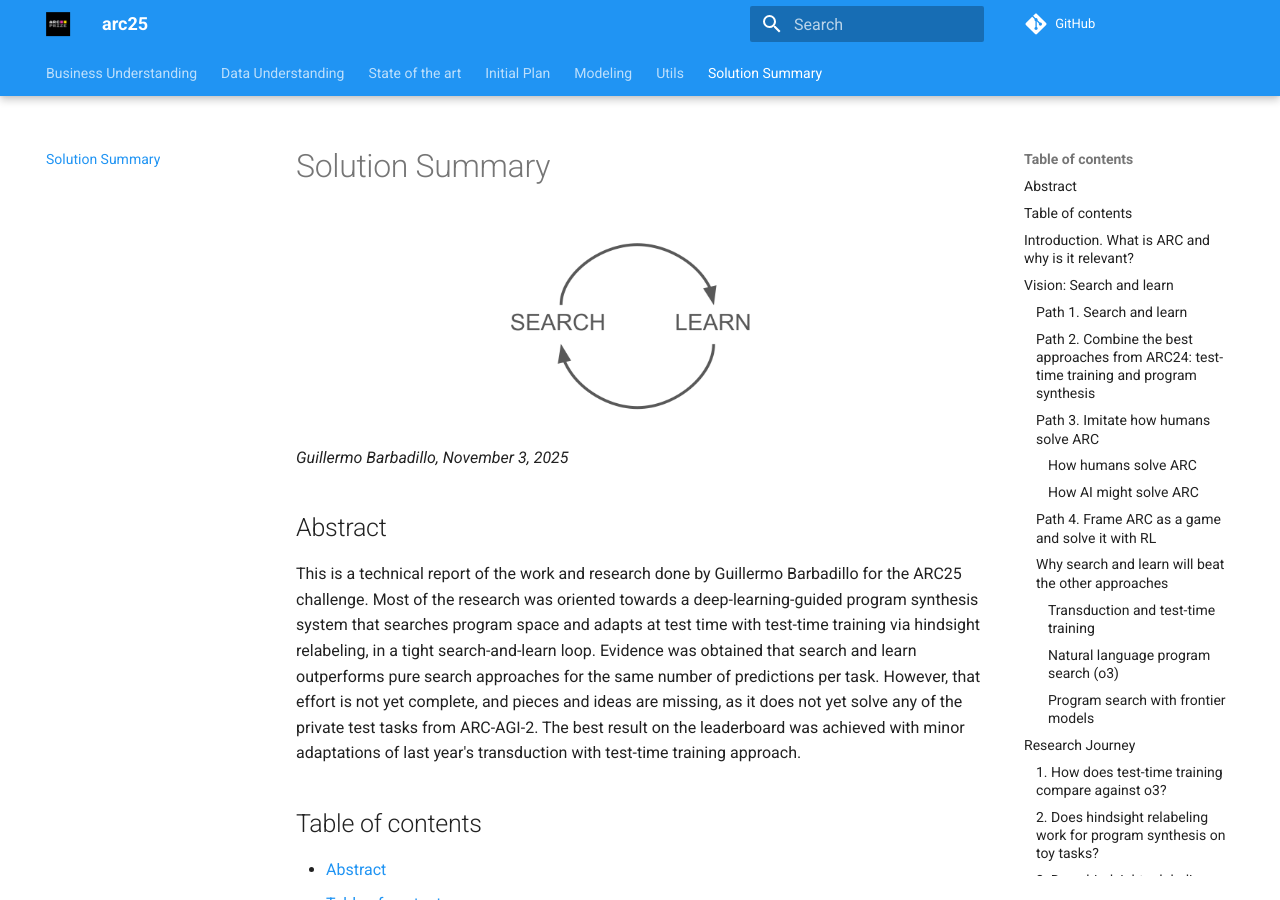
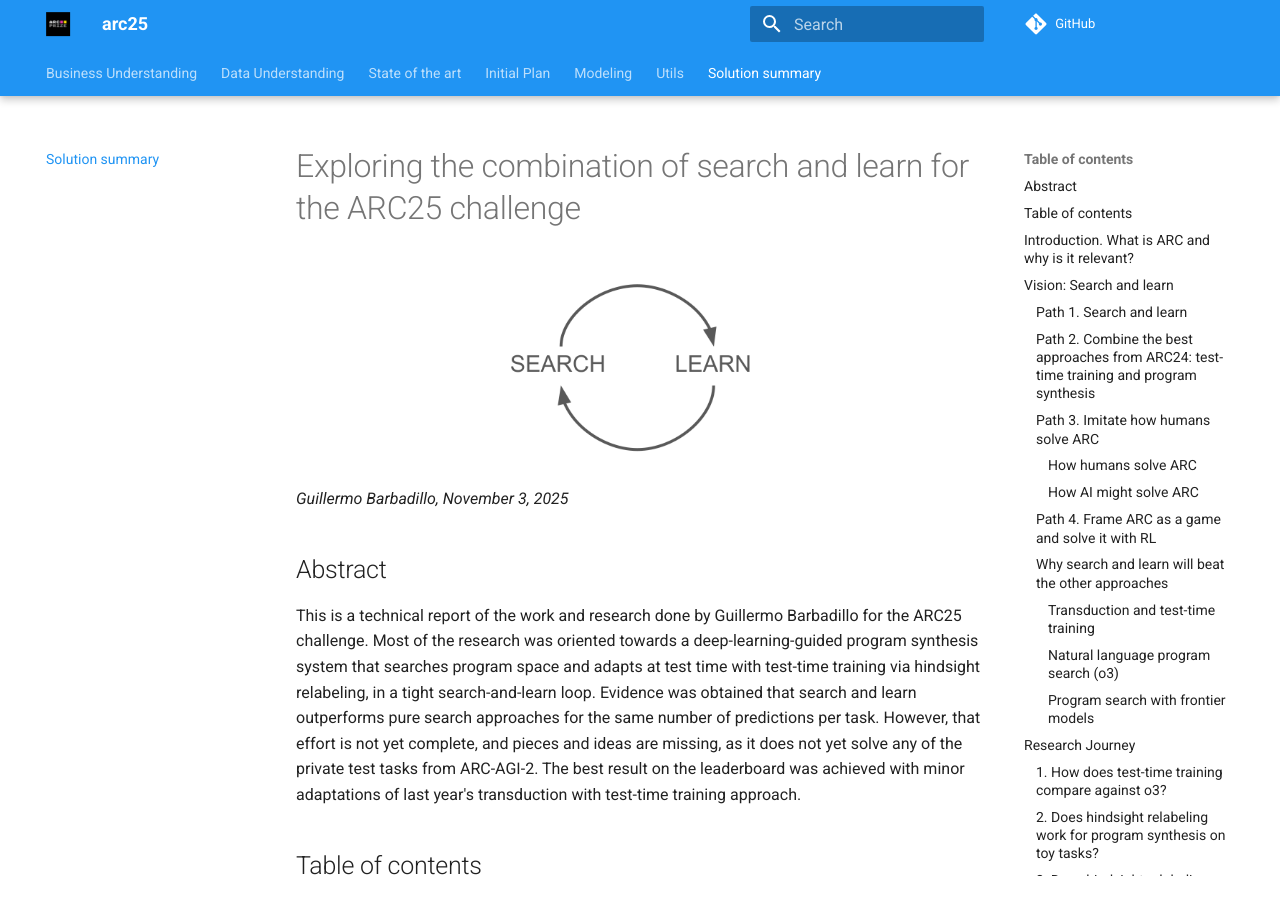
Before and after one commit to ironbar/arc25, an MkDocs documentation site: the page built from docs/05_Solution_Summary.md, in a window 1280 px wide and 900 px high. Built offline with MkDocs 1.6.1 and Material for MkDocs 9.7.7, drawn with Linux system fonts in a browser that asks for light colours; comment, search, counter and statistics services are not loaded.

Commit message:
added title to solution summary

```diff
--- a/docs/05_Solution_Summary.md
+++ b/docs/05_Solution_Summary.md
@@ -1,4 +1,5 @@
-# Solution Summary
+# Exploring the combination of search and learn for the ARC25 challenge
+
 <!--
 https://www.kaggle.com/wiki/WinningModelDocumentationTemplate
 https://www.kaggle.com/solution-write-up-documentation
```
Also changed, not shown: docs/.pages.
